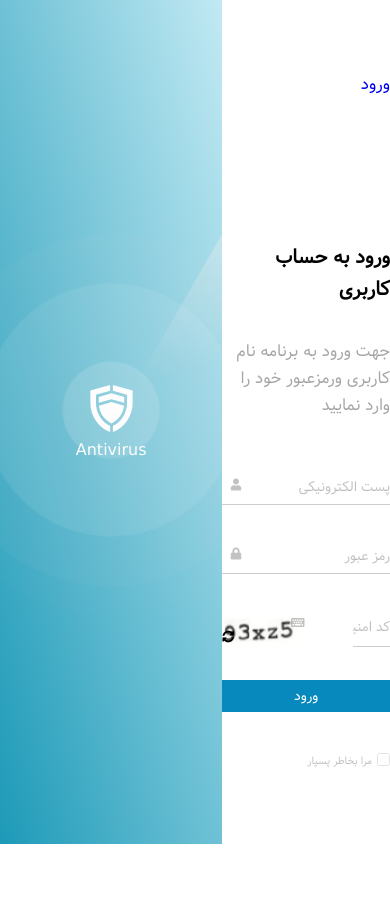
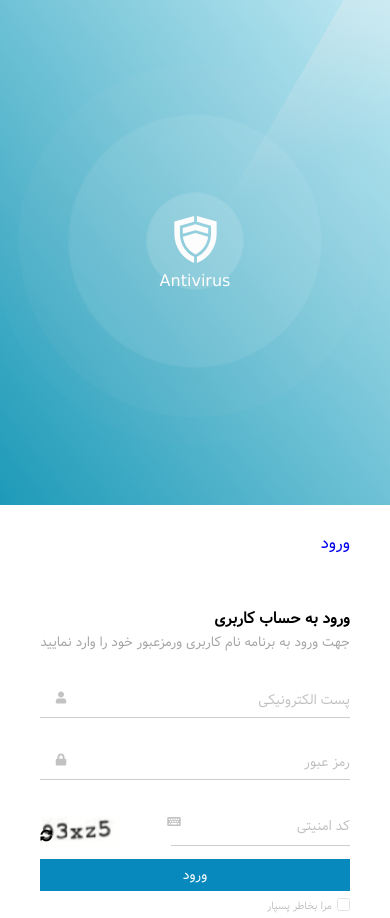
Before and after one commit to sajjadnoowdeh/antivirus-login, a plain HTML site: page index.html in a window 390 px wide. Before the commit the page ends 844 px from the top, so only its background shows below. Drawn offline with Linux system fonts and the light colour scheme; files whose address does not match are found by name.

Commit message:
done responsive

```diff
--- a/index.html
+++ b/index.html
@@ -28,11 +28,11 @@
           <form>
             <h2 class="login-title">ورود به حساب کاربری</h2>
             <p class="login-sub-title">جهت ورود به برنامه نام کاربری ورمزعبور خود را وارد نمایید</p>
-            <div>
+            <div class="main-username">
               <i class="fa fa-user"></i>
               <input type="text" class="username" placeholder="پست الکترونیکی" />
             </div>
-            <div>
+            <div class="main-password">
               <i class="fa fa-lock"></i>
               <input type="password" class="password" placeholder="رمز عبور" />
             </div>
--- a/style.css
+++ b/style.css
@@ -201,3 +201,26 @@
   font-size: 10px;
   color: #7e7e7e79;
 }
+
+@media (max-width:968px) {
+  .contaienr {
+    flex-direction: column;
+  }
+  .login-animate {
+    width: 100%;
+  }
+  .login-form{
+    width: 100%;
+  }
+  .main-username, .main-password,.code-password{
+    padding: 13px 0;
+  }
+
+  .login-title {
+    font-size: 15px;
+  }
+  .login-sub-title {
+    font-size: 13px;
+  }
+
+}
```
